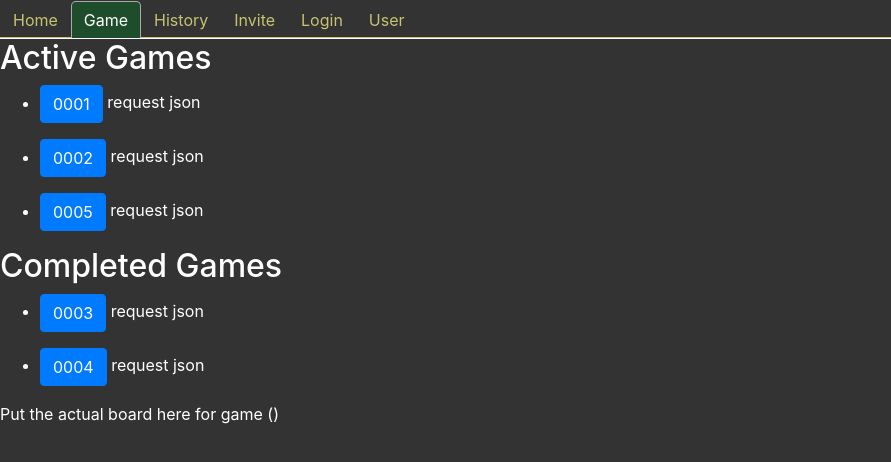
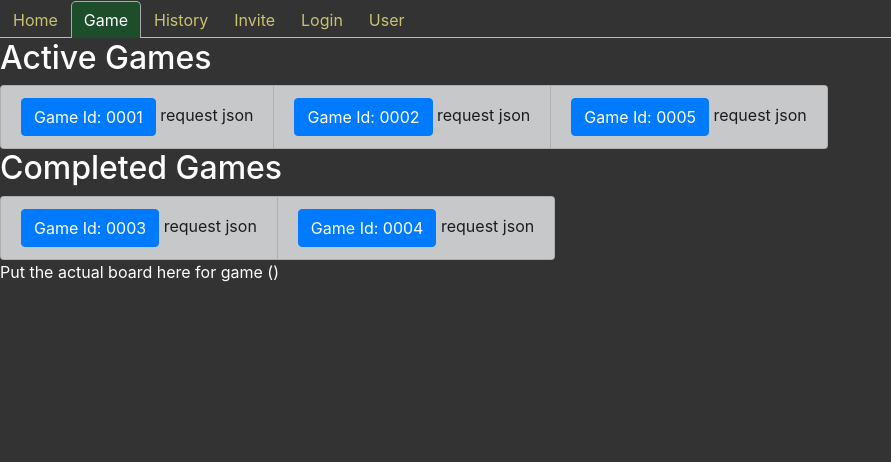
Before and after one commit to LinkForPresident/CS414, a React app in the folder client/jungle-app/: page / in a window 1280 px wide. Both pictures are taken after a click on the tab "Game". Shown: the whole page, without its empty margins (0-891 px from the left). Built offline with nearby package versions, Linux system fonts and the light colour scheme.

Commit message:
additional work on games component.

```diff
--- a/client/jungle-app/src/component/App.js
+++ b/client/jungle-app/src/component/App.js
@@ -61,16 +61,18 @@ class Games extends React.Component {
     }
 
     render() {
-        const activeGamesList = this.state.activeGames.map((game) => <li><Button>{game}</Button> request json</li>);
-        const completedGamesList = this.state.completedGames.map((game) => <li><Button>{game}</Button> request json</li>);
+        const activeGamesList = this.state.activeGames.map((game) =>
+            <li className={'list-group-item list-group-item-dark'}><Button>Game Id: {game}</Button> request json</li>);
+        const completedGamesList = this.state.completedGames.map((game) =>
+            <li className={'list-group-item list-group-item-dark'}><Button>Game Id: {game}</Button> request json</li>);
         return (
             <div className={'GamesPage'}>
                 <h2>Active Games</h2>
-                <ul>
+                <ul className={'list-group list-group-horizontal'}>
                     {activeGamesList}
                 </ul>
                 <h2>Completed Games</h2>
-                <ul>
+                <ul className={'list-group list-group-horizontal'}>
                     {completedGamesList}
                 </ul>
 
--- a/client/jungle-app/src/index.css
+++ b/client/jungle-app/src/index.css
@@ -1,25 +1,22 @@
 /*To assure site wide consistency, please only use colors specified here.
 https://brand.colostate.edu/color/ */
-html {
+html body {
+    background: #333333;
+    color: #FFFFFF
+}
+
+.game-buttons {
+    list-style-type: none;
+}
+
+.react-tabs_tab-panel--selected {
     background: #333333;
 }
-
-.GamesPage, .HomePage, .HistoryPage, .InvitePage, .LoginPage, .UserPage {
-    background: #333333;
-    color: #FFFFFF;
-}
-
-/*.react-tabs_tab-panel--selected {*/
-/*    background: #333333;*/
-/*}*/
 
 .react-tabs {
     -webkit-tap-highlight-color: transparent;
 }
 
-.GamesPage li {
-    margin: 0 0 1em;
-}
 
 .react-tabs__tab-list {
     border-bottom: 1px solid #C8C372;
```
